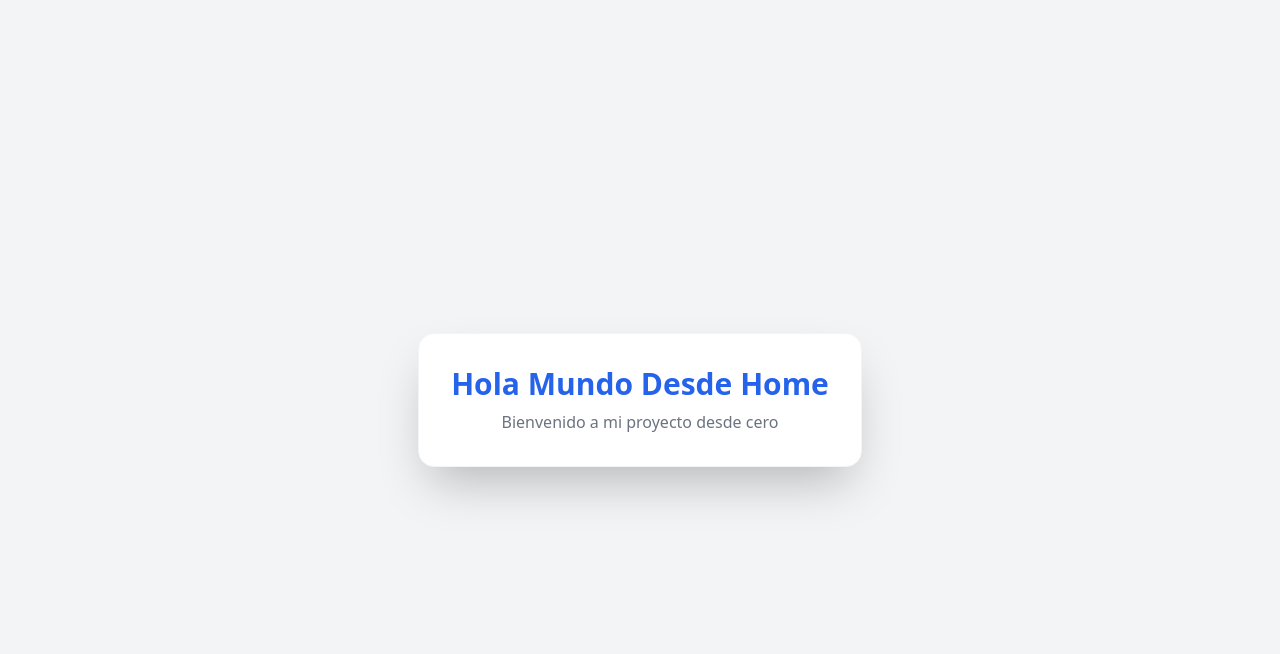
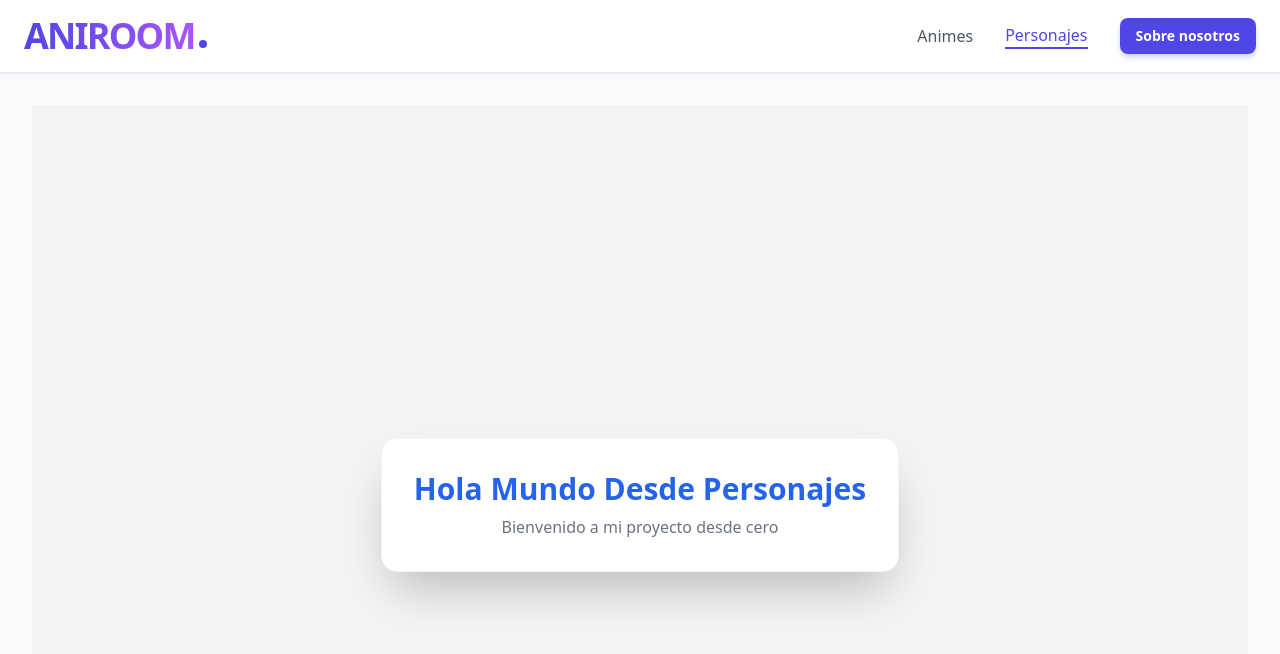
Before and after one commit to Pedro-UP/anime-new, a Vue app: page /personajes in a window 1280 px wide. Shown: the top 654 px of the page. Built offline with nearby package versions, Linux system fonts and the light colour scheme.

Commit message:
Vista de Home Prueba

```diff
--- a/index.html
+++ b/index.html
@@ -1,5 +1,6 @@
 <!DOCTYPE html>
 <html lang="">
+
 <head>
   <meta charset="UTF-8">
   <link rel="icon" href="/favicon.ico">
@@ -8,9 +9,14 @@
 
   <!-- Para usar Tailwind CSS -->
   <script src="https://cdn.tailwindcss.com"></script>
+
+  <!-- Es Para usar la fuente Kanit que da un estilo mas anime -->
+  <link href="https://fonts.googleapis.com/css2?family=Kanit:wght@900&display=swap" rel="stylesheet">
 </head>
+
 <body>
   <div id="app"></div>
   <script type="module" src="/src/main.js"></script>
 </body>
+
 </html>
--- a/package.json
+++ b/package.json
@@ -12,7 +12,8 @@
     "preview": "vite preview"
   },
   "dependencies": {
-    "vue": "^3.5.26"
+    "vue": "^3.5.26",
+    "vue-router": "^4.6.4"
   },
   "devDependencies": {
     "@vitejs/plugin-vue": "^6.0.3",
--- a/src/App.vue
+++ b/src/App.vue
@@ -5,5 +5,38 @@ import Home from './components/Home.vue'
 </script>
 
 <template>
-  <Home />
+  <div class="flex flex-col h-screen bg-gray-50">
+    <nav class="bg-white border-b border-gray-200 px-6 py-4 flex items-center justify-between shadow-sm">
+      <!-- Logo de la aplicación con enlace a la ruta raíz -->
+      <router-link to="/" class="flex items-center group">
+        <span
+          class="text-4xl font-black tracking-tighter text-transparent bg-clip-text bg-gradient-to-r from-indigo-600 to-purple-500 hover:from-purple-500 hover:to-indigo-600 transition-all duration-300">
+          ANIROOM
+        </span>
+        <span class="h-2 w-2 bg-indigo-600 rounded-full ml-1 self-end mb-2"></span>
+      </router-link>
+      <!-- Sección de enlaces de navegación -->
+      <div class="flex items-center gap-8">
+        <!-- Enlace a la sección de Animes -->
+        <router-link to="/anime" class="text-gray-600 hover:text-indigo-600 font-medium transition-colors"
+          active-class="text-indigo-600 border-b-2 border-indigo-600">
+          Animes
+        </router-link>
+        <!-- Enlace a la sección de Personajes -->
+        <router-link to="/personajes" class="text-gray-600 hover:text-indigo-600 font-medium transition-colors"
+          active-class="text-indigo-600 border-b-2 border-indigo-600">
+          Personajes
+        </router-link>
+        <!-- Botón destacado para la sección "Sobre nosotros" Se diferencia con fondo azul, texto blanco y sombra -->
+        <router-link to="/acerca-de"
+          class="bg-indigo-600 text-white px-4 py-2 rounded-lg hover:bg-indigo-700 transition-all shadow-md shadow-indigo-200 text-sm font-bold">
+          Sobre nosotros
+        </router-link>
+      </div>
+    </nav>
+
+    <main class="flex-1 overflow-y-auto p-8">
+      <router-view />
+    </main>
+  </div>
 </template>
--- /dev/null
+++ b/src/Router.js
@@ -0,0 +1,24 @@
+import { createRouter, createWebHistory } from 'vue-router'
+import Home from './components/Home.vue'
+import Anime from './components/Anime.vue'
+import Personajes from './components/Personajes.vue'
+
+// Aquí definimos las rutas
+const routes = [
+  { path: '/', name: 'Home', component: Home },
+  { path: '/anime', name: 'Anime', component: () => import('./components/Anime.vue') },
+  { path: '/personajes', name: 'Personajes', component: () => import('./components/Personajes.vue') },
+//   { path: '/acerca-de', name: 'AcercaDe', component: () => import('./components/AcercaDe.vue') },
+]
+
+const router = createRouter({
+  history: createWebHistory(),
+  routes,
+})
+
+// --- AQUÍ ESTÁ EL TRUCO DEL TÍTULO ---
+router.afterEach((to) => {
+  document.title = `${to.name} | AniRoom`
+})
+
+export default router
--- /dev/null
+++ b/src/components/Anime.vue
@@ -0,0 +1,16 @@
+<template>
+  <div class="flex h-screen w-full items-center justify-center bg-gray-100">
+
+    <div class="bg-white p-8 rounded-2xl shadow-2xl border border-gray-100">
+      <h1 class="text-3xl font-bold text-blue-600">
+        Hola Mundo Desde Anime
+      </h1>
+      <p class="text-gray-500 mt-2 text-center">Bienvenido a mi proyecto desde cero</p>
+    </div>
+
+  </div>
+</template>
+
+<script setup>
+// Por ahora no necesitamos lógica, pero dejamos el script preparado
+</script>
--- a/src/components/Home.vue
+++ b/src/components/Home.vue
@@ -1,16 +1,52 @@
 <template>
-  <div class="flex h-screen w-full items-center justify-center bg-gray-100">
+  <div class="container mx-auto">
+    <h2 class="text-2xl font-bold mb-6 text-gray-800">Animes más Populares</h2>
 
-    <div class="bg-white p-8 rounded-2xl shadow-2xl border border-gray-100">
-      <h1 class="text-3xl font-bold text-blue-600">
-        Hola Mundo Desde Home
-      </h1>
-      <p class="text-gray-500 mt-2 text-center">Bienvenido a mi proyecto desde cero</p>
+    <div v-if="cargando" class="text-center py-10">
+      <div class="animate-spin rounded-full h-12 w-12 border-b-2 border-indigo-600 mx-auto"></div>
+      <p class="mt-4 text-gray-500">Cargando catálogo...</p>
     </div>
 
+    <div v-else class="grid grid-cols-1 sm:grid-cols-2 md:grid-cols-3 lg:grid-cols-5 gap-6">
+      <div v-for="anime in listaAnimes" :key="anime.mal_id"
+        class="bg-white rounded-xl shadow-md overflow-hidden hover:scale-105 transition-transform duration-300 border border-gray-100">
+        <img :src="anime.images.jpg.large_image_url" :alt="anime.title" class="w-full h-64 object-cover" />
+
+        <div class="p-4">
+          <h3 class="font-bold text-sm line-clamp-2 h-10 text-gray-800">{{ anime.title }}</h3>
+          <div class="flex items-center mt-2 justify-between">
+            <span class="text-xs font-semibold px-2 py-1 bg-yellow-100 text-yellow-700 rounded">
+              ⭐ {{ anime.score }}
+            </span>
+            <span class="text-xs text-gray-500">{{ anime.type }}</span>
+          </div>
+        </div>
+      </div>
+    </div>
   </div>
 </template>
 
 <script setup>
-// Por ahora no necesitamos lógica, pero dejamos el script preparado
-</script>
+import { ref, onMounted } from 'vue'
+
+// Creamos una variable reactiva para guardar la lista de animes
+const listaAnimes = ref([])
+const cargando = ref(true)
+
+// Función para obtener los datos de la API
+const obtenerAnime = async () => {
+  try {
+    const respuesta = await fetch('https://api.jikan.moe/v4/top/anime?limit=10')
+    const datos = await respuesta.json()
+    listaAnimes.ref = datos.data // Guardamos solo el array de animes
+    listaAnimes.value = datos.data
+    cargando.value = false
+  } catch (error) {
+    console.error("Error al obtener datos:", error)
+    cargando.value = false
+  }
+}
+// Llamamos a la función cuando el componente se carga
+onMounted(() => {
+  obtenerAnime()
+})</script>
--- /dev/null
+++ b/src/components/Personajes.vue
@@ -0,0 +1,16 @@
+<template>
+  <div class="flex h-screen w-full items-center justify-center bg-gray-100">
+
+    <div class="bg-white p-8 rounded-2xl shadow-2xl border border-gray-100">
+      <h1 class="text-3xl font-bold text-blue-600">
+        Hola Mundo Desde Personajes
+      </h1>
+      <p class="text-gray-500 mt-2 text-center">Bienvenido a mi proyecto desde cero</p>
+    </div>
+
+  </div>
+</template>
+
+<script setup>
+// Por ahora no necesitamos lógica, pero dejamos el script preparado
+</script>
--- a/src/main.js
+++ b/src/main.js
@@ -2,5 +2,6 @@
 
 import { createApp } from 'vue'
 import App from './App.vue'
+import router from './Router' // Importamos el archivo que creamos arriba
 
-createApp(App).mount('#app')
+createApp(App).use(router).mount('#app')
```
Also changed, not shown: 1 other file (tests, documents, lock files or other folders). Lines whose indentation alone changed are shown as unchanged.
